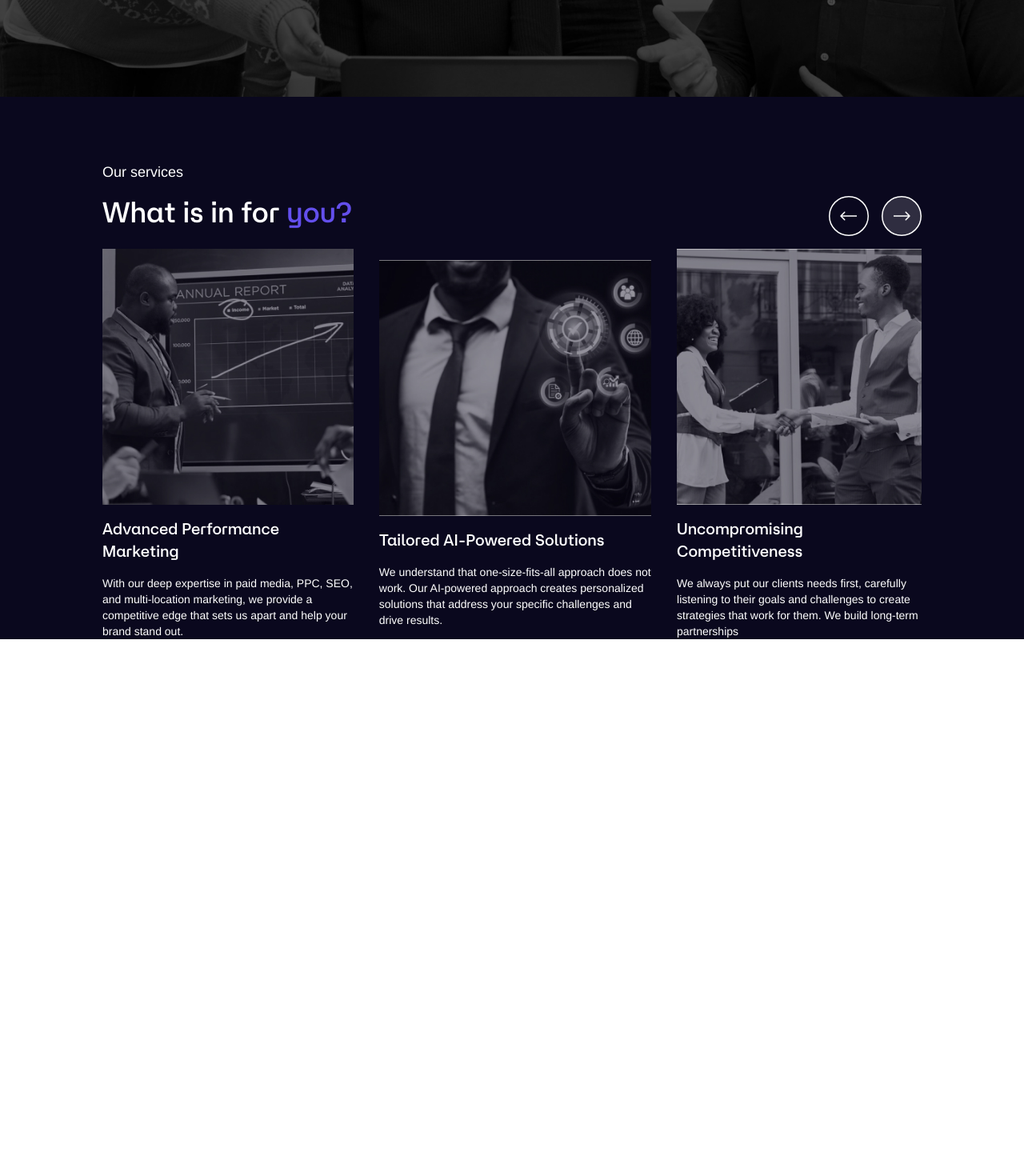
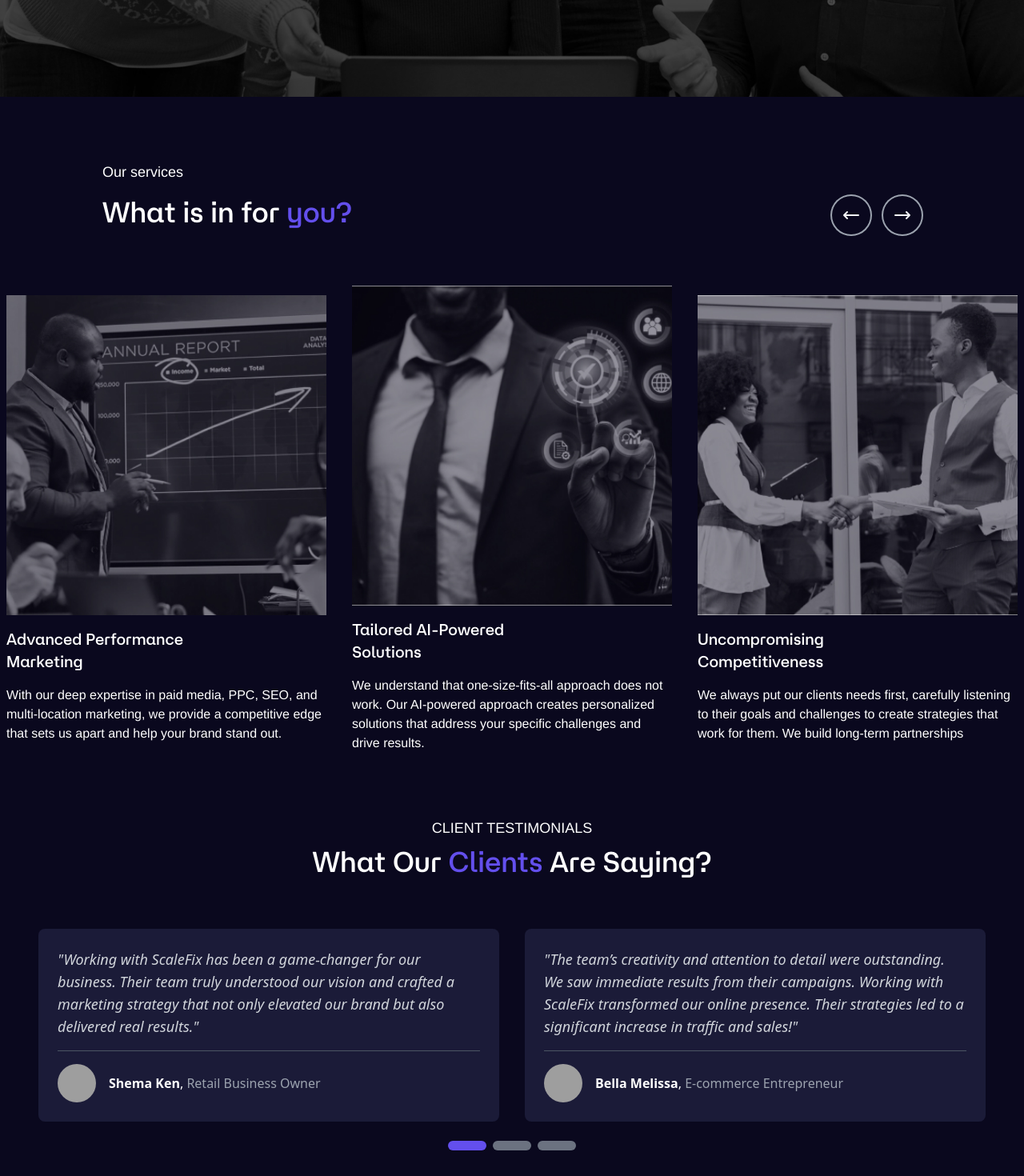
Before and after one commit to belladev250/scalefix, a Vue app: page / in a window 1280 px wide. Shown: the part 3335-4805 px from the top of the page at 80% size. Before the commit the page ends 4134 px from the top, so only its background shows below. Built offline with nearby package versions, Linux system fonts and the light colour scheme; grey boxes are pictures that could not be loaded; what vue3-particles would draw is missing.

Commit message:
second slideshow done

```diff
--- a/package.json
+++ b/package.json
@@ -8,10 +8,12 @@
     "lint": "vue-cli-service lint"
   },
   "dependencies": {
+    "@heroicons/vue": "^1.0.6",
     "core-js": "^3.8.3",
     "particles.vue3": "^2.12.0",
     "tsparticles": "^2.12.0",
     "vue": "^3.2.13",
+    "vue3-carousel": "^0.4.0",
     "vue3-particles": "^2.12.0"
   },
   "devDependencies": {
--- a/src/main.js
+++ b/src/main.js
@@ -3,6 +3,8 @@ import App from './App.vue';
 import './assets/tailwind.css';
 import 'tailwindcss/tailwind.css';
 import Particles from "vue3-particles"
+import "vue3-carousel/dist/carousel.css";
+
 
 const app = createApp(App)
 app.use(Particles)
--- a/src/views/HomePage.vue
+++ b/src/views/HomePage.vue
@@ -133,23 +133,85 @@
             </div>
               <div class="flex justify-between  w-4/5">
                 <p class="text-white font-ataero text-4xl" >What is in for  <span class="text-violet" >you?</span></p>
-                <div class="flex space-x-4 cursor-pointer">
-                  <img src="../assets/prev.svg" alt="" @click="prevSlide">
-                  <img src="../assets/next.svg" alt="" @click="nextSlide" >
+                <div class="flex space-x-4">
+                  <!-- Previous Button -->
+                  <button class="flex items-center justify-center  w-12 h-12 ring-gray-400 ring-2 text-gray-100 rounded-full hover:bg-gray-500 transition duration-200" @click="nextSlide">
+                    <ArrowNarrowLeftIcon class="h-6 w-6" />
+                  </button>
+
+
+                  <!-- Next Button -->
+                  <button class="flex items-center justify-center w-12 h-12 ring-2 ring-gray-400 text-gray-100 rounded-full hover:bg-gray-500 transition duration-200" @click="prevSlide">
+                    <ArrowNarrowRightIcon class="h-6 w-6" />
+                  </button>
+
                 </div>
               </div>
 
-
-                <div class="flex items-center justify-center w-4/5 space-x-8 " v-for="(slide,index) in currentSlideImages" :key="index">
-                <div v-for="card in slide" :key="card.img" class="space-y-4">
-                <img :src="card.img" class="h-[40vh] w-[40vw] object-cover">
-
-                <p class="text-white font-ataero text-xl">{{card.title}}</p>
-                <p class="text-white font-helvetica Regular text-sm" >{{card.desc}}</p>
-                </div>
+              <div class="flex items-center justify-center w-4/5 space-x-8 " v-for="(slide, index) in currentSlideImages" :key="index">
+                  <div v-for="card in slide" :key="card.img" class="space-y-4 mt-12">
+                    <div class="h-[50vh] w-[50vh] overflow-hidden">
+                      <img :src="card.img" class="h-full w-full object-cover aspect-square">
+                    </div>
+                    <p class="text-white font-ataero text-xl" v-html="card.title"></p>
+                    <p class="text-white font-helvetica text-md">{{ card.desc }}</p>
+                  </div>
               </div>
 
+
              </div>
+
+
+             <!-- testimonials -->
+              <div class="">
+
+                <div class="mt-20 space-y-2">
+                  <p class="text-white font-helvetica text-center text-lg">CLIENT TESTIMONIALS</p>
+                  <p class="text-white font-ataero text-center text-4xl" >What Our <span class="text-violet">Clients</span>  Are Saying?</p>
+                </div>
+
+                <div class=" p-8  mt-8">
+                  <Carousel
+                    :items-to-show="2"
+                    :items-to-scroll="1"
+                    :mouse-drag="true"
+                    :wrap-around="false"
+                    :autoplay="false"
+                    :pagination-enabled="true"
+                    class="space-y-4"
+                  >
+                    <Slide v-for="(testimonial, index) in testimonials" :key="index" class="mx-2 w-[calc(50%_-_1rem)]" >
+                      <div class="bg-[#1b1b38] p-6 rounded-lg flex flex-col justify-between text-white space-y-4 mx-4">
+                        <p class="italic text-gray-300 text-lg">
+                          "{{ testimonial.text }}"
+                        </p>
+                        <div class="border-t border-gray-600 my-2"></div>
+                        <div class="flex items-center space-x-4">
+                          <img :src="testimonial.image" alt="Author image" class="w-12 h-12 rounded-full" />
+                          <div>
+                            <strong class="text-white">{{ testimonial.name }}</strong>, <span class="text-gray-400">{{ testimonial.title }}</span>
+                          </div>
+                        </div>
+                      </div>
+                    </Slide>
+                  </Carousel>
+
+                  <!-- Custom Pagination -->
+                  <div class="flex justify-center space-x-2 mt-6">
+                    <button
+                      v-for="(dot, index) in testimonials.length"
+                      :key="index"
+                      @click="currentIndex = index"
+                      :class="[
+                        'w-12 h-3 rounded-lg',
+                        index === currentIndex ? 'bg-violet' : 'bg-gray-500'
+                      ]"
+                    ></button>
+                  </div>
+                </div>
+
+
+                </div>
 
 
           </div>
@@ -163,48 +225,80 @@
   <script>
   import { loadFull } from "tsparticles";
   import NavbarComp from '@/components/NavbarComp.vue';
+  import { ArrowNarrowLeftIcon, ArrowNarrowRightIcon} from '@heroicons/vue/outline'
+  import { Carousel, Slide } from 'vue3-carousel';
+
+
 
   export default {
     name: 'HomePage',
     components: {
       NavbarComp,
+      ArrowNarrowLeftIcon,ArrowNarrowRightIcon,
+      Carousel, Slide
+
+
     },
     data() {
       return {
+        currentIndex:0,
+        testimonials: [
+        {
+          text: "Working with ScaleFix has been a game-changer for our business. Their team truly understood our vision and crafted a marketing strategy that not only elevated our brand but also delivered real results.",
+          name: "Shema Ken",
+          title: "Retail Business Owner",
+          image: "https://randomuser.me/api/portraits/men/1.jpg"
+        },
+        {
+          text: "The team’s creativity and attention to detail were outstanding. We saw immediate results from their campaigns. Working with ScaleFix transformed our online presence. Their strategies led to a significant increase in traffic and sales!",
+          name: "Bella Melissa",
+          title: "E-commerce Entrepreneur",
+          image: "https://randomuser.me/api/portraits/women/1.jpg"
+        },
+        {
+          text: "Working with ScaleFix has been a game-changer for our business. Their team truly understood our vision and crafted a marketing strategy that not only elevated our brand but also delivered real results.",
+          name: "Shema Ken",
+          title: "Retail Business Owner",
+          image: "https://randomuser.me/api/portraits/men/1.jpg"
+        },
+
+
+        // Add more testimonials as needed
+      ],
 
         cards:[
 
         {
           img:require('../assets/graph.jpg'),
-          title:'Advanced Performance Marketing',
+          title:'Advanced Performance <br> Marketing',
           desc:'With our deep expertise in paid media, PPC, SEO, and multi-location marketing, we provide a competitive edge that sets us apart and help your brand stand out.'
         },
         {
           img:require('../assets/ai.jpg'),
-          title:'Tailored AI-Powered Solutions',
+          title:'Tailored AI-Powered <br> Solutions',
           desc:'We understand that one-size-fits-all approach does not  work. Our AI-powered approach creates personalized solutions that address your specific challenges and drive results.'
         },
         {
           img:require('../assets/handshake.jpg'),
-          title:'Uncompromising Competitiveness',
+          title:'Uncompromising <br> Competitiveness',
           desc:'We always put our clients needs first, carefully listening to their goals and challenges to create strategies that work for them. We build long-term partnerships'
         },
         {
-          img:require('../assets/graph.jpg'),
-          title:'Advanced Performance Marketing',
+          img:require('../assets/ai.jpg'),
+          title:'Advanced Performance <br> Marketing',
           desc:'With our deep expertise in paid media, PPC, SEO, and multi-location marketing, we provide a competitive edge that sets us apart and help your brand stand out.'
 
         },
         {
 
-          img:require('../assets/ai.jpg'),
-          title:'Uncompromising Competitiveness',
+          img:require('../assets/graph.jpg'),
+          title:'Uncompromising  <br> Competitiveness',
           desc:'We always put our clients needs first, carefully listening to their goals and challenges to create strategies that work for them. We build long-term partnerships'
 
         },
         {
-          img:require('../assets/graph.jpg'),
-          title:'Advanced Performance Marketing',
+          img:require('../assets/one.jpg'),
+          title:'Advanced Performance <br> Marketing',
           desc:'With our deep expertise in paid media, PPC, SEO, and multi-location marketing, we provide a competitive edge that sets us apart and help your brand stand out.'
         }
 
@@ -327,6 +421,8 @@
           detectRetina: true
         },
         currentSlide:0,
+        direction: 'right'
+
       }
     },
     methods: {
@@ -338,6 +434,8 @@
         }
       },
       nextSlide() {
+        this.direction = 'right'
+
       if (this.currentSlide < this.groupedImages.length - 1) {
         this.currentSlide++;
       } else {
@@ -345,6 +443,8 @@
       }
     },
     prevSlide() {
+      this.direction = 'left'
+
       if (this.currentSlide > 0) {
         this.currentSlide--;
       } else {
@@ -401,14 +501,5 @@
     width: 100%;
   }
 
-.slide-enter-active,
-.slide-leave-active {
-  transition: transform 0.5s ease;
-}
-.slide-enter {
-  transform: translateX(100%);
-}
-.slide-leave-to {
-  transform: translateX(-100%);
-}
+
   </style>
```
Also changed, not shown: src/assets/colab.jpeg (added), 1 other file (tests, documents, lock files or other folders).
